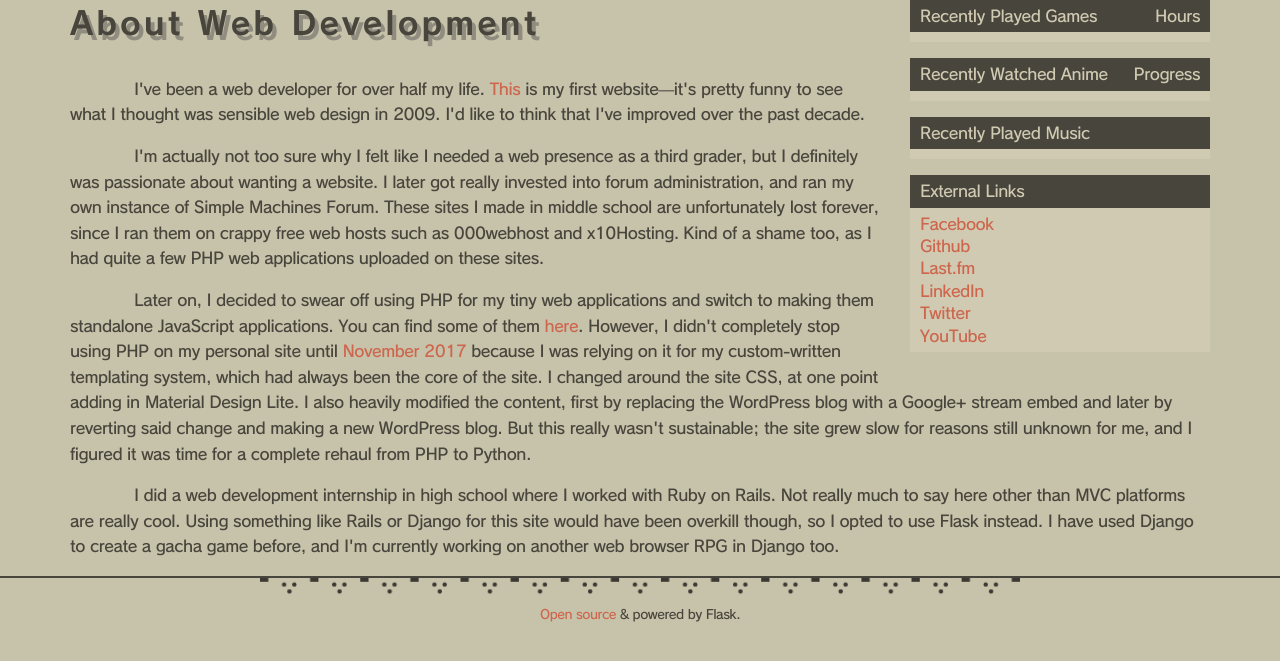
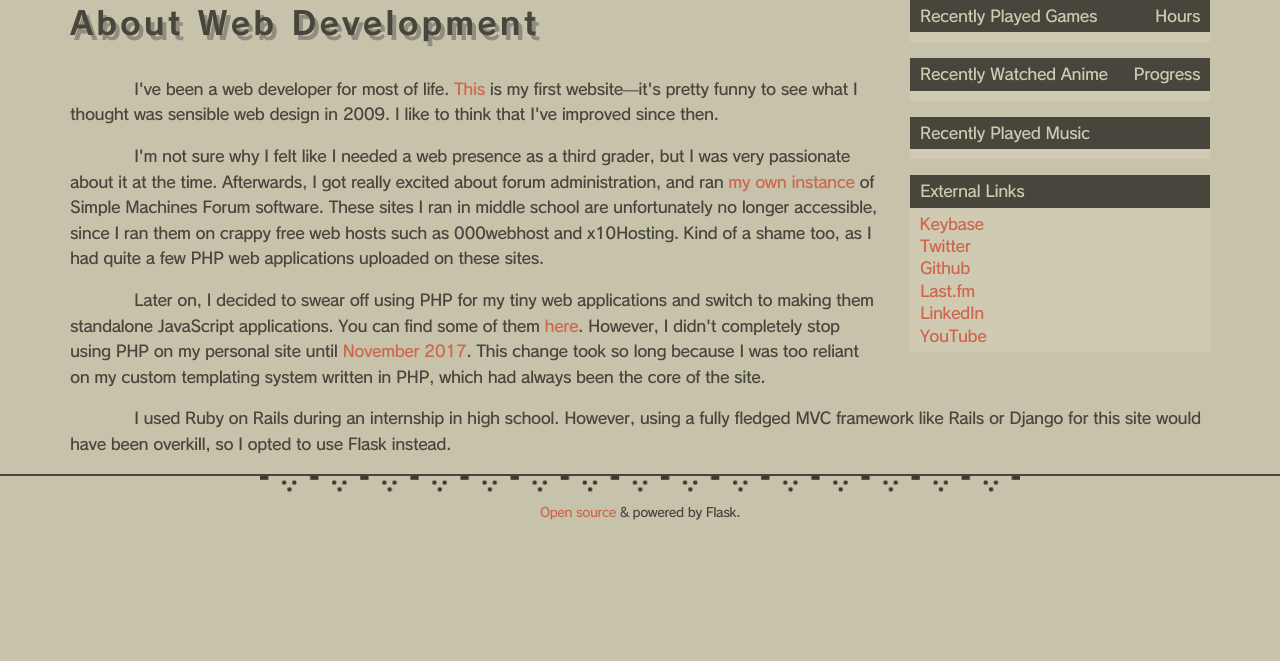
Before and after one commit to tesu/website, a Flask app: page /about/webdev in a window 1280 px wide. Shown: the part 88-749 px from the top of the page. Run offline with Flask 2, Linux system fonts and the light colour scheme; data that the repository does not hold is empty.

Commit message:
updated about pages

```diff
--- a/tesu/templates/about.html
+++ b/tesu/templates/about.html
@@ -2,7 +2,7 @@
 {% block content %}
             <h1>About</h1>
             <p>I'm Jason Lam.
-            <p>I'm a senior at MIT double majoring in Computer Science and Management.
+            <p>I graduated from MIT in 2020 with a Masters of Engineering in Computer Science and a Bachelors of Science in both Computer Science and Management Science.
             <p>I grew up in Northern Virginia and went to Thomas Jefferson High School for Science and Technology.
-            <p>I <a href="/about/webdev">build websites</a>, <a href="/about/code">write code</a>, and <a href="/about/gaming">play video games</a>. I also watch a little <a href="/about/anime">anime</a> in my free time.
+            <p>I <a href="/about/webdev">build websites</a>, <a href="/about/code">write code</a>, and <a href="/about/gaming">play video games</a>. I also used to watch some <a href="/about/anime">anime</a> in my free time.
 {% endblock %}
--- a/tesu/templates/about/anime.html
+++ b/tesu/templates/about/anime.html
@@ -3,8 +3,9 @@
             <h1>About Anime</h1>
             <p class=indented>The first subbed anime I watched was Mahou Shoujo Madoka Magica during the summer of 2013. However, I was no stranger to weeb culture back then, since I was already friends with many /a/ users on Google+.
             <p class=indented>My favorite anime studio is Studio Trigger. I'm a big fan of all of their shows besides Kiznaiver and Darling in the Franxx. I'm also a big Type-Moon fan, but I really wish they would focus on something new (Tsukihime remake?) instead of milking the Fate/Grand Order cash cow.
-            <p class=indented>I had a brief stint with fansubbing working as an editor for Chihiro-Fansubs. However, I couldn't stay motivated since there were so many avoidable delays, so I quit after two seasons. Fansubbing is dead.
-            <p class=indented>I've attended a couple of anime conventions (Otakon, Katsucon, Anime Boston, Anime Central, Anime NYC) but I've become quite jaded about them. I don't care too much about cosplaying and basically all fan panels I've seen are bad. All I really end up doing is purchasing weeb merch that I could get cheaper online. I do enjoy their arcade sections (that are usually rented from Tokyo Attack); my go-to games there include DDR/ITG, jubeat, and Dance Evolution.
+            <p class=indented>I had a brief stint with fansubbing in 2017, working as an editor for Chihiro-Fansubs. However, I couldn't stay motivated since there were so many delays, so I quit after two seasons. Fansubbing is dead.
+            <p class=indented>I've attended a couple of anime conventions (Otakon, Katsucon, Anime Boston, Anime Central, Anime NYC) but I've quite jaded about them. I don't care about cosplayers and basically all fan panels I've seen are bad. All I really end up doing is purchasing weeb merch that I could buy cheaper online. I do enjoy their arcade sections (that are usually rented from Tokyo Attack); my go-to games include DDR/ITG, jubeat, and Dance Evolution.
+            <p class=indented>These days, I'm suffering from seasonal anime burnout, and it's not clear that I'll ever recover. Last time I watched seasonal anime was in 2017, and the few shows I watched in 2018 weren't particularly enjoyable either. Perhaps I'm just over my anime-watching phase now.
             <hr>
             <ul>
                 <li><a href="https://anilist.co/user/tesu">AniList.co</a>
--- a/tesu/templates/about/code.html
+++ b/tesu/templates/about/code.html
@@ -1,7 +1,7 @@
 {% extends 'base.html' %}
 {% block content %}
             <h1>About Programming</h1>
-            <p class=indented>I wanted to make video games. That was my initial motivation for becoming a programmer, and even though my horizons have broadened a lot, game development is still very dear to me. That being said, the first lines of code I wrote were for web development; I taught myself JavaScript and PHP to further my web development goals.
+            <p class=indented>I wanted to make video games. That was my initial motivation for becoming a programmer, and even though my horizons have broadened a lot, game development is still very dear to me. That being said, the first lines of code I wrote were for web development; I taught myself JavaScript and PHP in 4th grade.
             <p class=indented>Upon entering high school, I taught myself enough C++ to do competitive programming, while I learned Java and Android development in the classroom. I got a web development internship, where I learned Ruby on Rails, my first MVC framework. I then branched out and started working with Django.
-            <p class=indented>Now that I'm in college, I've been using a lot more Python, with some C and Java on the side. I've also begrudgingly used C# for game development in Unity. After my summer 2018 internship with Jane Street Capital, I've come to appreciate OCaml and functional programming in general. During my summer 2019 internship with Two Sigma, I've continued improving my C skills.
+            <p class=indented>During college, I used a lot more Python, with some C and Java on the side. I also begrudgingly used C# for game development in Unity. After my summer 2018 internship with Jane Street Capital, I've come to appreciate OCaml and functional programming in general. During my summer 2019 internship with Two Sigma, I've continued improving my C skills.
 {% endblock %}
--- a/tesu/templates/about/gaming.html
+++ b/tesu/templates/about/gaming.html
@@ -1,7 +1,7 @@
 {% extends 'base.html' %}
 {% block content %}
             <h1>About Gaming</h1>
-            <p class=indented>I've always loved video games. Some of my fondest memories include playing classic games such as Pok&eacute;mon Gold, A Link to the Past, and AdventureQuest. The only consoles I owned while growing up were a SNES, a PlayStation One, a Game Boy Color, and a Nintendo DS.
+            <p class=indented>I've always loved video games. Some of my fondest memories include playing classic games such as Pok&eacute;mon Gold, A Link to the Past, and AdventureQuest. The only consoles I've owned are a SNES, a PlayStation One, a Game Boy Color, and a Nintendo DS.
             <p class=indented>I created my Steam account in 2011 to get Portal for free, and I've been a PC gamer ever since. Back then, I mostly played Spiral Knights and Team Fortress 2. I even spun up a couple of my own game servers and <a href="https://sourcemod.net/plugins.php?author=bobomaster&search=1">wrote some server plugins</a> for Team Fortress 2.
             <p class=indented>I've played a lot of MMOs, most of them being free-to-play. I'm not sure why I continue subjecting myself to the grind, but I do it anyway. Tera Online, Blade &amp; Soul, Dungeon Fighter Online, The Elder Scrolls Online, Star Wars: The Old Republic, Spiral Knights, Pok&eacute;MMO, Wakfu, Rusty Hearts... I've quit them all. I'm currently playing Final Fantasy XIV&mdash;who knows how long I'll stick with this one.
             <p class=indented>I also consider myself an avid Dota 2 player even though I'm really bad at the game. I also have the least games played out of all my Dota friends, so I guess that's one reason why. I attended The International in 2016 and 2017.
--- a/tesu/templates/about/webdev.html
+++ b/tesu/templates/about/webdev.html
@@ -1,8 +1,8 @@
 {% extends 'base.html' %}
 {% block content %}
             <h1>About Web Development</h1>
-            <p class=indented>I've been a web developer for over half my life. <a href="http://boboclub.webs.com">This</a> is my first website&mdash;it's pretty funny to see what I thought was sensible web design in 2009. I'd like to think that I've improved over the past decade.
-            <p class=indented>I'm actually not too sure why I felt like I needed a web presence as a third grader, but I definitely was passionate about wanting a website. I later got really invested into forum administration, and ran my own instance of Simple Machines Forum. These sites I made in middle school are unfortunately lost forever, since I ran them on crappy free web hosts such as 000webhost and x10Hosting. Kind of a shame too, as I had quite a few PHP web applications uploaded on these sites.
-            <p class=indented>Later on, I decided to swear off using PHP for my tiny web applications and switch to making them standalone JavaScript applications. You can find some of them <a href="/misc">here</a>. However, I didn't completely stop using PHP on my personal site until <a href="/blog/yet-another-site-redesign">November 2017</a> because I was relying on it for my custom-written templating system, which had always been the core of the site. I changed around the site CSS, at one point adding in Material Design Lite. I also heavily modified the content, first by replacing the WordPress blog with a Google+ stream embed and later by reverting said change and making a new WordPress blog. But this really wasn't sustainable; the site grew slow for reasons still unknown for me, and I figured it was time for a complete rehaul from PHP to Python.
-            <p class=indented>I did a web development internship in high school where I worked with Ruby on Rails. Not really much to say here other than MVC platforms are really cool. Using something like Rails or Django for this site would have been overkill though, so I opted to use Flask instead. I have used Django to create a gacha game before, and I'm currently working on another web browser RPG in Django too.
+            <p class=indented>I've been a web developer for most of life. <a href="http://boboclub.webs.com">This</a> is my first website&mdash;it's pretty funny to see what I thought was sensible web design in 2009. I like to think that I've improved since then.
+            <p class=indented>I'm not sure why I felt like I needed a web presence as a third grader, but I was very passionate about it at the time. Afterwards, I got really excited about forum administration, and ran <a href="https://web.archive.org/web/20110606185513/http://epicpwnage.co.cc/forums/">my own instance</a> of Simple Machines Forum software. These sites I ran in middle school are unfortunately no longer accessible, since I ran them on crappy free web hosts such as 000webhost and x10Hosting. Kind of a shame too, as I had quite a few PHP web applications uploaded on these sites.
+            <p class=indented>Later on, I decided to swear off using PHP for my tiny web applications and switch to making them standalone JavaScript applications. You can find some of them <a href="/misc">here</a>. However, I didn't completely stop using PHP on my personal site until <a href="/blog/yet-another-site-redesign">November 2017</a>. This change took so long because I was too reliant on my custom templating system written in PHP, which had always been the core of the site.
+            <p class=indented>I used Ruby on Rails during an internship in high school. However, using a fully fledged MVC framework like Rails or Django for this site would have been overkill, so I opted to use Flask instead.
 {% endblock %}
--- a/tesu/templates/sidebar.html
+++ b/tesu/templates/sidebar.html
@@ -39,11 +39,11 @@
             <div class=nierbox>
                 <div class=title>External Links</div>
                 <ul class=body>
-                    <li title=Facebook><a href="https://facebook.com/3edgy6u">Facebook</a></li>
+                    <li title=Keybase><a href="https://keybase.io/tesu">Keybase</a></li>
+                    <li title=Twitter><a href="https://twitter.com/3edgy6u">Twitter</a></li>
                     <li title=Github><a href="https://github.com/tesu">Github</a></li>
                     <li title=Last.fm><a href="https://last.fm/user/jason-lam">Last.fm</a></li>
                     <li title=LinkedIn><a href="https://linkedin.com/in/jlam36">LinkedIn</a></li>
-                    <li title=Twitter><a href="https://twitter.com/3edgy6u">Twitter</a></li>
                     <li title=YouTube><a href="https://youtube.com/3edgy6u">YouTube</a></li>
                 </ul>
             </div>
```
